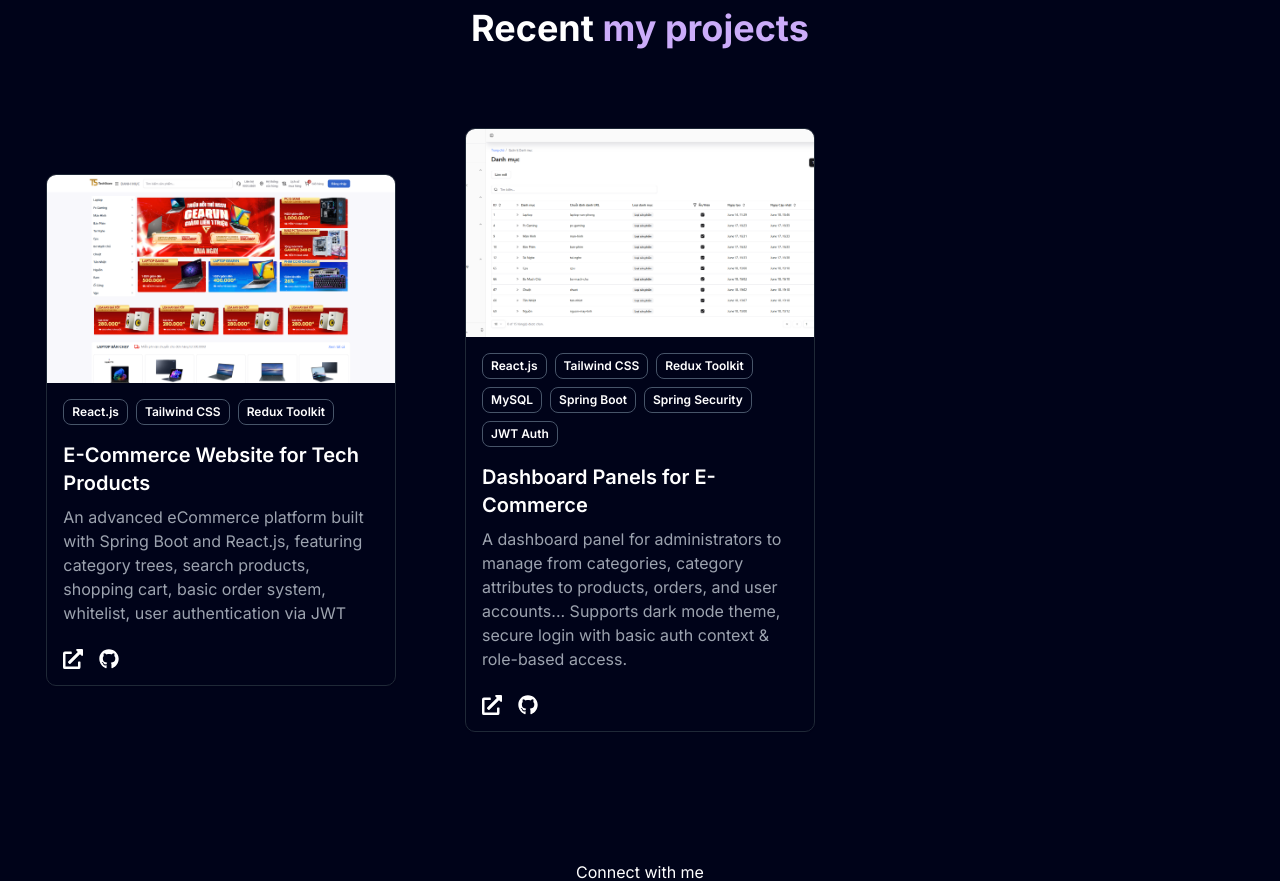
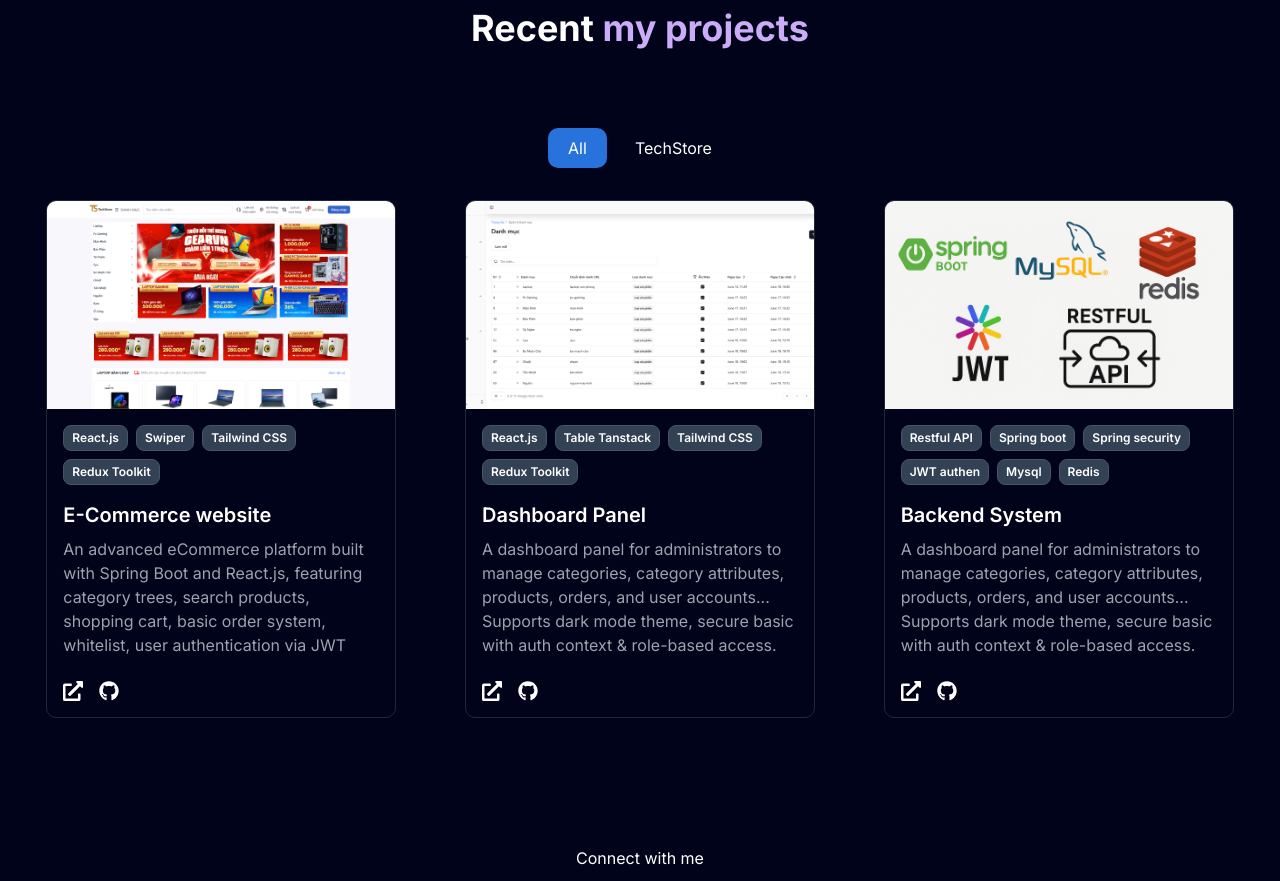
Before and after one commit to TtPhong-FS/Portfolio, a Next.js app: page / in a window 1280 px wide. Shown: the part 1346-2227 px from the top of the page. Built offline with nearby package versions, Linux system fonts and the light colour scheme.

Commit message:
update projects

```diff
--- a/src/components/landing/project.tsx
+++ b/src/components/landing/project.tsx
@@ -1,10 +1,18 @@
-import { projects } from '@/constants'
+'use client'
+
+import { projectCategories, projects } from '@/constants'
+import { cn } from '@/lib/utils'
 import Image from 'next/image'
 import Link from 'next/link'
+import { useState } from 'react'
 import { FaExternalLinkAlt, FaGithub } from 'react-icons/fa'
 import { Badge } from '../ui/badge'
 
 const Project = () => {
+  const [activeCategory, setActiveCategory] = useState('all')
+
+  const filterProjects = projects.filter((p) => activeCategory === 'all' || p.category === activeCategory)
+
   return (
     <section id="projects" className="relative z-20 mb-20 lg:mb-32">
       <div className="text-center mb-16 lg:mb-20">
@@ -13,10 +21,26 @@ const Project = () => {
           Recent <span className="text-purple">my projects</span>
         </h2>
       </div>
+      <nav className="mb-8 place-items-center">
+        <ul className="flex gap-2">
+          {projectCategories.map((n) => (
+            <li
+              className={cn(
+                'cursor-pointer px-5 py-2 transition-colors rounded-lg text-sm lg:text-base',
+                n.key === activeCategory ? 'bg-[#2772db]' : 'bg-transparent'
+              )}
+              onClick={() => setActiveCategory(n.key)}
+              key={n.key}
+            >
+              {n.label}
+            </li>
+          ))}
+        </ul>
+      </nav>
       <div className="grid place-items-center grid-cols-1 md:grid-cols-2 lg:grid-cols-3 gap-10">
-        {projects.map((p) => (
+        {filterProjects.map((p) => (
           <div
-            className="max-w-[350px] w-full bg-card border dark:border-gray-800 group rounded-lg overflow-hidden shadow-sm"
+            className="max-w-[350px] h-full w-full bg-card border dark:border-gray-800 group rounded-lg overflow-hidden shadow-sm"
             key={p.id}
           >
             <div className="h-48 lg:h-52 overflow-hidden mb-4">
@@ -31,7 +55,7 @@ const Project = () => {
             <div className="px-4 pb-4">
               <div className="flex gap-2 flex-wrap mb-4">
                 {p.tags.map((t, index) => (
-                  <Badge className="p-1 px-2 border-slate-600" variant={'secondary'} key={index}>
+                  <Badge className="p-1 px-2 border-slate-600 dark:bg-slate-700" variant={'secondary'} key={index}>
                     {t}
                   </Badge>
                 ))}
@@ -42,12 +66,14 @@ const Project = () => {
               <div className="flex justify-between items-center">
                 <div className="flex space-x-4">
                   <Link
+                    target="_blank"
                     className="dark:hover:text-slate-300 hover:text-slate-600 text-foreground/80 transition-colors duration-300"
                     href={p.demoUrl}
                   >
                     <FaExternalLinkAlt className="w-4 h-4 lg:h-5 lg:w-5" />
                   </Link>
                   <Link
+                    target="_blank"
                     className="dark:hover:text-slate-300 hover:text-slate-600 text-foreground/80"
                     href={p.githubUrl}
                   >
--- a/src/constants.ts
+++ b/src/constants.ts
@@ -43,24 +43,51 @@ export const navItems = [
   }
 ]
 
+export const projectCategories = [
+  {
+    label: 'All',
+    key: 'all'
+  },
+  {
+    label: 'TechStore',
+    key: 'techstore'
+  }
+  // {
+  //   label: 'NgocBich Store - Website Cosmetics',
+  //   key: 'ngocbichstore'
+  // }
+]
+
 export const projects = [
   {
     id: 1,
-    tags: ['React.js', 'Tailwind CSS', 'Redux Toolkit'],
+    tags: ['React.js', 'Swiper', 'Tailwind CSS', 'Redux Toolkit'],
     des: 'An advanced eCommerce platform built with Spring Boot and React.js, featuring category trees, search products, shopping cart, basic order system, whitelist, user authentication via JWT',
-    title: 'E-Commerce Website for Tech Products',
+    title: 'E-Commerce website',
     image: '/techgear-home.png',
     demoUrl: 'https://techgear-silk.vercel.app',
-    githubUrl: 'https://github.com/TtPhong-FS/Ecommerce-techstore-client'
+    githubUrl: 'https://github.com/TtPhong-FS/Ecommerce-techstore-client',
+    category: 'techstore'
   },
   {
     id: 2,
-    tags: ['React.js', 'Tailwind CSS', 'Redux Toolkit', 'MySQL', 'Spring Boot', 'Spring Security', 'JWT Auth'],
-    des: 'A dashboard panel for administrators to manage from categories, category attributes to products, orders, and user accounts... Supports dark mode theme, secure login with basic auth context & role-based access.',
-    title: 'Dashboard Panels for E-Commerce',
+    tags: ['React.js', 'Table Tanstack', 'Tailwind CSS', 'Redux Toolkit'],
+    des: 'A dashboard panel for administrators to manage categories, category attributes, products, orders, and user accounts... Supports dark mode theme, secure basic with auth context & role-based access.',
+    title: 'Dashboard Panel',
     image: '/techgear-dashboard.png',
     demoUrl: 'https://techgear-dashboard.vercel.app',
-    githubUrl: 'https://github.com/TtPhong-FS/Dashboard-Panel-For-E-Commerce-TechStore'
+    githubUrl: 'https://github.com/TtPhong-FS/Dashboard-Panel-For-E-Commerce-TechStore',
+    category: 'techstore'
+  },
+  {
+    id: 3,
+    tags: ['Restful API', 'Spring boot', 'Spring security', 'JWT authen', 'Mysql', 'Redis'],
+    des: 'A dashboard panel for administrators to manage categories, category attributes, products, orders, and user accounts... Supports dark mode theme, secure basic with auth context & role-based access.',
+    title: 'Backend System',
+    image: '/be-techgear.png',
+    demoUrl: '#',
+    githubUrl: 'https://github.com/TtPhong-FS/Backend-TechStore.git',
+    category: 'techstore'
   }
 ]
 
```
Also changed, not shown: public/be-techgear.png (added).
